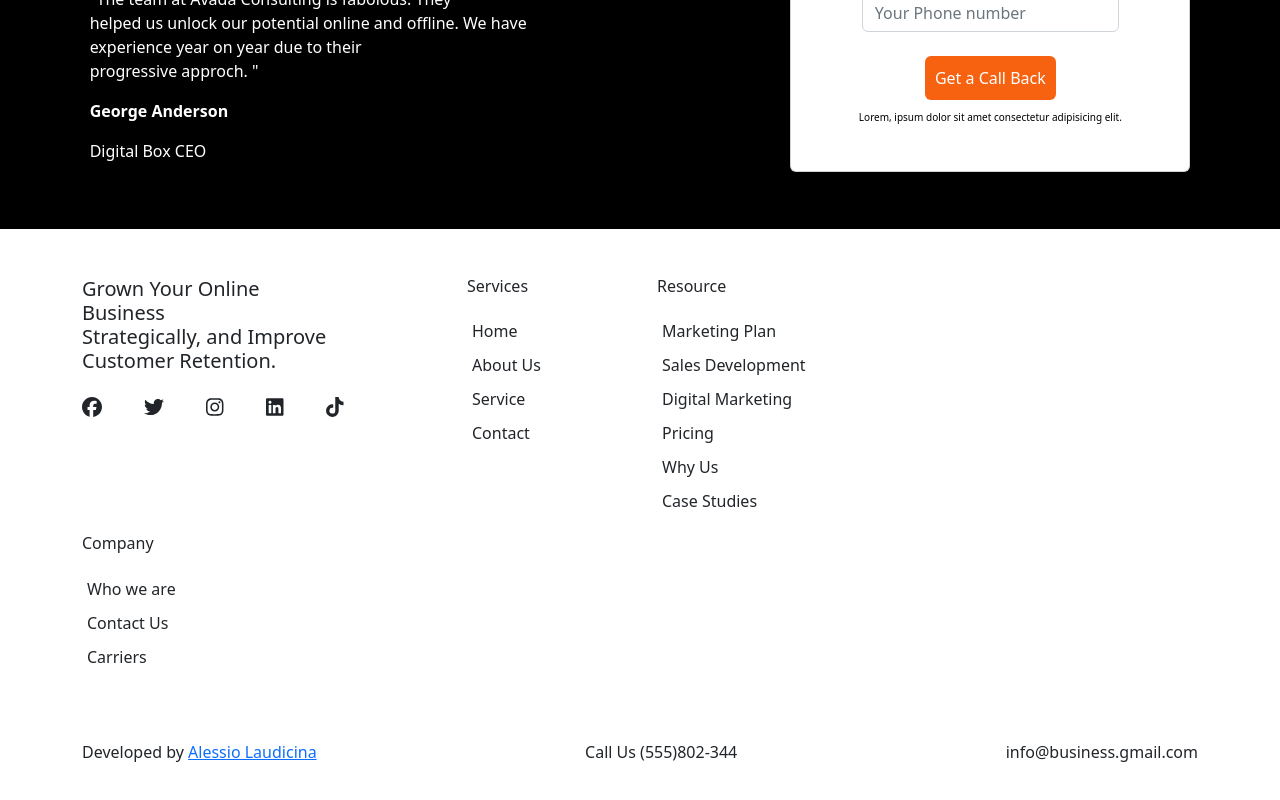
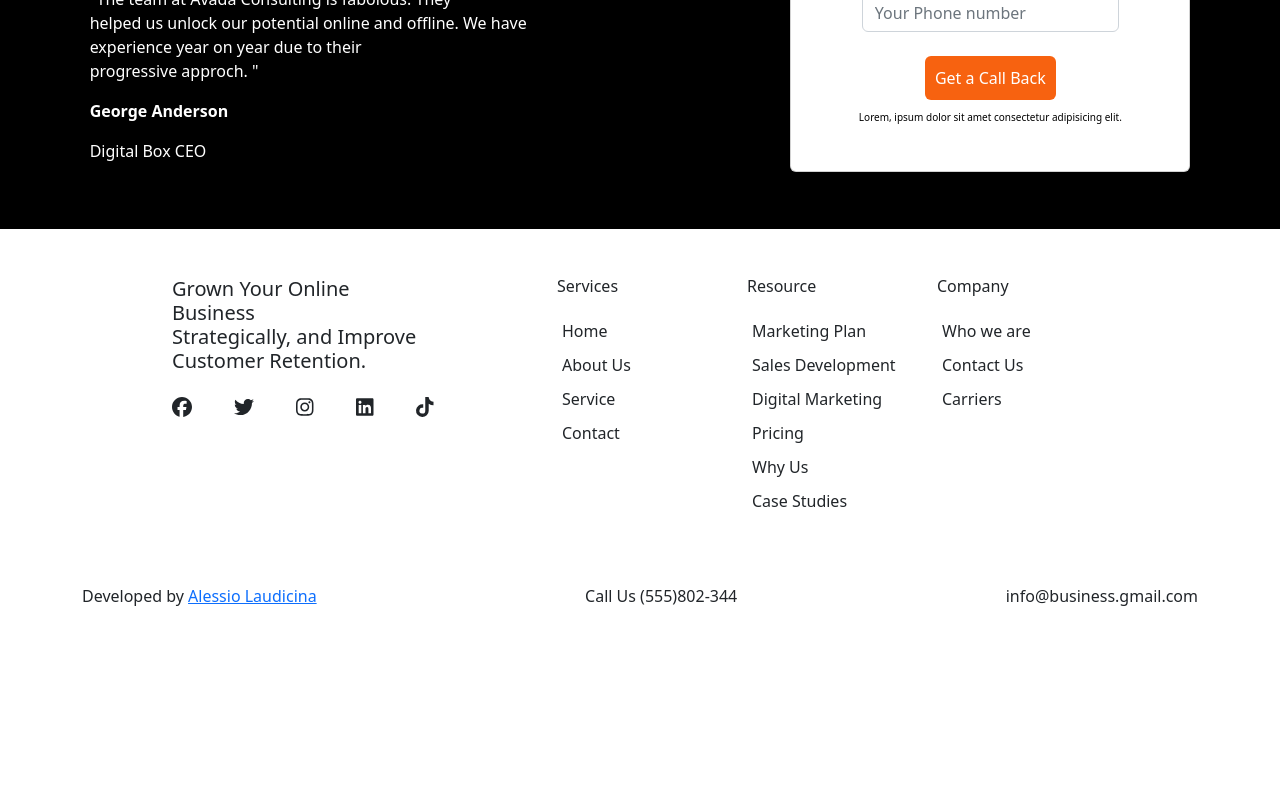
Before and after one commit to AlessioLaudicina/proj-html-vuejs, a Vue app: page / in a window 1280 px wide. Shown: the part 6760-7560 px from the top of the page. After the commit the page ends 7434 px from the top, so only its background shows below. Built offline with nearby package versions, Linux system fonts and the light colour scheme.

Commit message:
correnzione colonna del footer

```diff
--- a/src/components/Footer.vue
+++ b/src/components/Footer.vue
@@ -8,7 +8,7 @@
 <template>
     <footer class="pt-5">
         <div class="container">
-            <div class="row">
+            <div class="row justify-content-end">
                 <div class="col-xl-3 col-lg-4 col-md-6">
                     <div>
                         <h5>Grown Your Online Business <br> Strategically, and Improve <br> Customer Retention. </h5>
@@ -43,7 +43,7 @@
                         </ul>
                     </div>
                 </div>
-                <div class="col-xl-3 col-lg-3 col-md-6">
+                <div class="col-xl-2 col-lg-2 col-md-6">
                     <div>
                         <h6>Resource</h6>
                         <ul class="list-unstyled">
```
